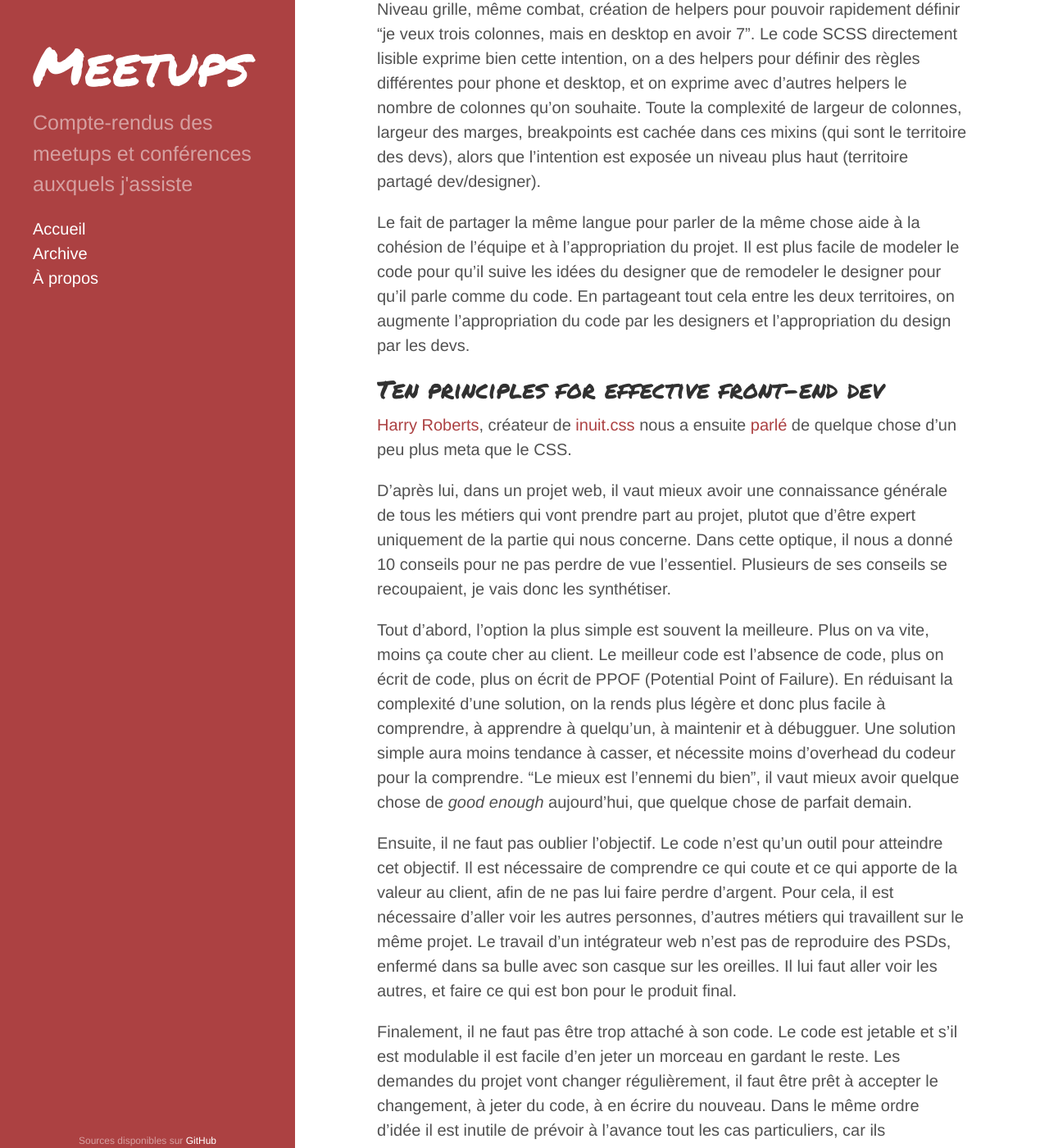
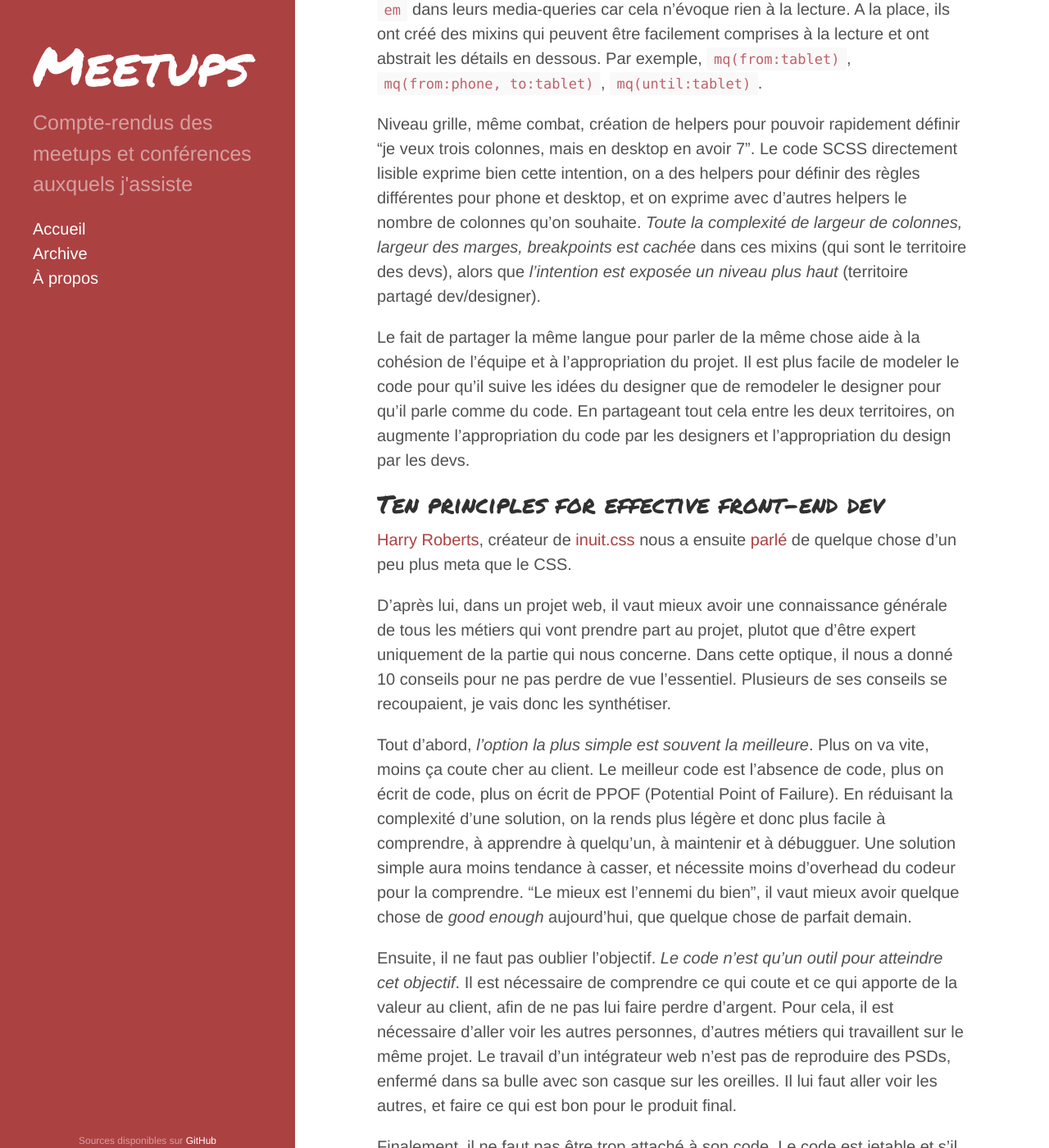
Before and after one commit to pixelastic/meetups.pixelastic.com, a Jekyll site: the page built from _posts/2014-11-14-dotcss-2014.md, in a window 1280 px wide and 1400 px high, scrolled down 3416 px. Shown: the whole window at 82% size. Built offline with Jekyll 4.4.1, drawn with Linux system fonts in a browser that asks for light colours; Markdown is read by kramdown in place of the engine named in the settings; some of the changed text lies outside the part shown.

Commit message:
Updating dotCSS.

```diff
--- a/_posts/2014-11-14-dotcss-2014.md
+++ b/_posts/2014-11-14-dotcss-2014.md
@@ -25,8 +25,8 @@
 Le W3C est un consortium de représentant de sociétés privées et des grands
 acteurs du web, de fabricants de navigateurs, de sites à fort traffic, de
 fabricant de hardware, etc. Ils se mettent d'accord pour donner un axe de
-travail pour l'amélioration des technos du web (CSS entre autres). Mais chaque
-membre a son propre planning, ses propres objectifs et le rôle du W3C est de
+travail pour l'amélioration des technos du web (CSS entre autres). Mais *chaque
+membre a son propre planning, ses propres objectifs* et le rôle du W3C est de
 réussir à trouver un compromis qui conviennent à tout le monde. Et parfois, ces
 consensus donnent quelque chose d'hybride qui ne convient réellement
 à personne.
@@ -41,7 +41,7 @@
 demande aujourd'hui.
 
 Glazou a terminé par nous présenter, non sans trolls, les prochaines shiny
-features de CSS. Les tant attendues variables arrivent enfin ! Sauf que c'est
+features de CSS. *Les tant attendues variables arrivent enfin !* Sauf que c'est
 pas exactement des variables, ce sont des Custom Inherited Properties qui ne
 sont donc pas globales, mais qui cascadent depuis un élément parent vers ses
 descendants.
@@ -78,8 +83,8 @@
 NY Times après avoir bossé au Guardian.
 
 Sa présentation n'était pas réellement technique, mais portait plus sur la
-manière de faire en sorte que les développeurs front et les designers
-travaillent mieux ensemble. Il est indispensable pour lui que cela passe par un
+manière de faire en sorte que *les développeurs front et les designers
+travaillent mieux ensemble*. Il est indispensable pour lui que cela passe par un
 partage d'un langue commune. Que quand un designer indique que le header doit
 être "gris clair", il n'y ai pas d'ambiguité sur quel gris il faut utiliser.
 
@@ -95,8 +100,8 @@
 Ils appliquent le même principe pour les fonts, en créant une matrice des
 différentes combinaisons de font/size utilisées, en les réferencant par leur
 fonction comme par exemple `heading-3` ou `maintext-2`. Ici aussi, le
-vocabulaire des designers a été uniformisé, et les mêmes termes sont utilisés
-dans les feuilles de styles, ce qui aide en plus à développer directement en
+*vocabulaire des designers a été uniformisé, et les mêmes termes sont utilisés
+dans les feuilles de styles*, ce qui aide en plus à développer directement en
 peer programming designer/developer dans le browser.
 
 Pour les breakpoints RWD, même histoire, ils ont arreté de mettre des valeurs
@@ -109,9 +114,9 @@
 "je veux trois colonnes, mais en desktop en avoir 7". Le code SCSS directement
 lisible exprime bien cette intention, on a des helpers pour définir des règles
 différentes pour phone et desktop, et on exprime avec d'autres helpers le
-nombre de colonnes qu'on souhaite. Toute la complexité de largeur de colonnes,
-largeur des marges, breakpoints est cachée dans ces mixins (qui sont le
-territoire des devs), alors que l'intention est exposée un niveau plus haut
+nombre de colonnes qu'on souhaite. *Toute la complexité de largeur de colonnes,
+largeur des marges, breakpoints est cachée* dans ces mixins (qui sont le
+territoire des devs), alors que *l'intention est exposée un niveau plus haut*
 (territoire partagé dev/designer).
 
 Le fait de partager la même langue pour parler de la même chose aide à la
@@ -134,7 +139,7 @@
 10 conseils pour ne pas perdre de vue l'essentiel. Plusieurs de ses conseils se
 recoupaient, je vais donc les synthétiser.
 
-Tout d'abord, l'option la plus simple est souvent la meilleure. Plus on va
+Tout d'abord, *l'option la plus simple est souvent la meilleure*. Plus on va
 vite, moins ça coute cher au client. Le meilleur code est l'absence de code,
 plus on écrit de code, plus on écrit de PPOF (Potential Point of Failure). En
 réduisant la complexité d'une solution, on la rends plus légère et donc plus
@@ -144,8 +149,8 @@
 quelque chose de _good enough_ aujourd'hui, que quelque chose de parfait
 demain.
 
-Ensuite, il ne faut pas oublier l'objectif. Le code n'est qu'un outil pour
-atteindre cet objectif. Il est nécessaire de comprendre ce qui coute et ce qui
+Ensuite, il ne faut pas oublier l'objectif. *Le code n'est qu'un outil pour
+atteindre cet objectif*. Il est nécessaire de comprendre ce qui coute et ce qui
 apporte de la valeur au client, afin de ne pas lui faire perdre d'argent. Pour
 cela, il est nécessaire d'aller voir les autres personnes, d'autres métiers qui
 travaillent sur le même projet. Le travail d'un intégrateur web n'est pas de
@@ -171,14 +176,14 @@
 
 Sass est un preprocesseur CSS, qui apporte des briques habituellement trouvées
 dans les langages de prog : variable, conditions, boucles, fonctions, etc.
-C'est assez facile de vouloir en faire trop avec Sass, juste parce qu'on peut
-le faire. Mais ça ne sert à rien, et il faut rester KYSSS (Keep Your Sass
+*C'est assez facile de vouloir en faire trop avec Sass, juste parce qu'on peut
+le faire.* Mais ça ne sert à rien, et il faut rester KYSSS (Keep Your Sass
 Simple and Straightforward).
 
 Il ne faut pas oublier que Sass permet de se positionner une couche au dessus
 de CSS, et qu'il permet donc d'exposer des méthodes pour générer du CSS. Il
 faut que ces méthodes soient peu nombreuses, avec une API publique simple. Ici,
-les bonnes pratiques du Clean Code habituelles s'appliquent : des noms explicites,
+*les bonnes pratiques du Clean Code habituelles s'appliquent* : des noms explicites,
 des comportements devinables, pas des tas d'arguments différents pour gérer
 plusieurs cas de figures différents, etc.
 
```
Also changed, not shown: other parts of _posts/2014-11-14-dotcss-2014.md (+31 -13 lines).
